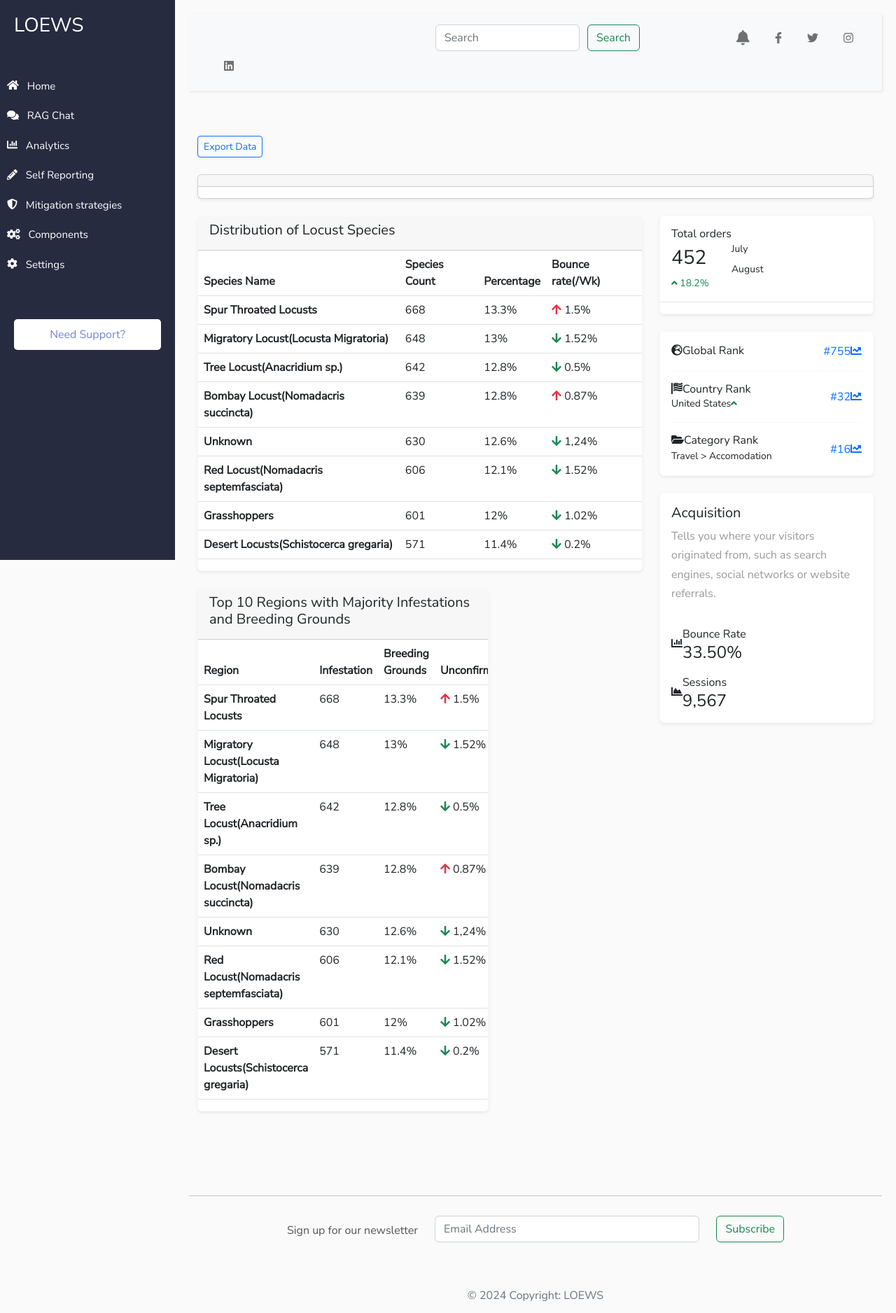
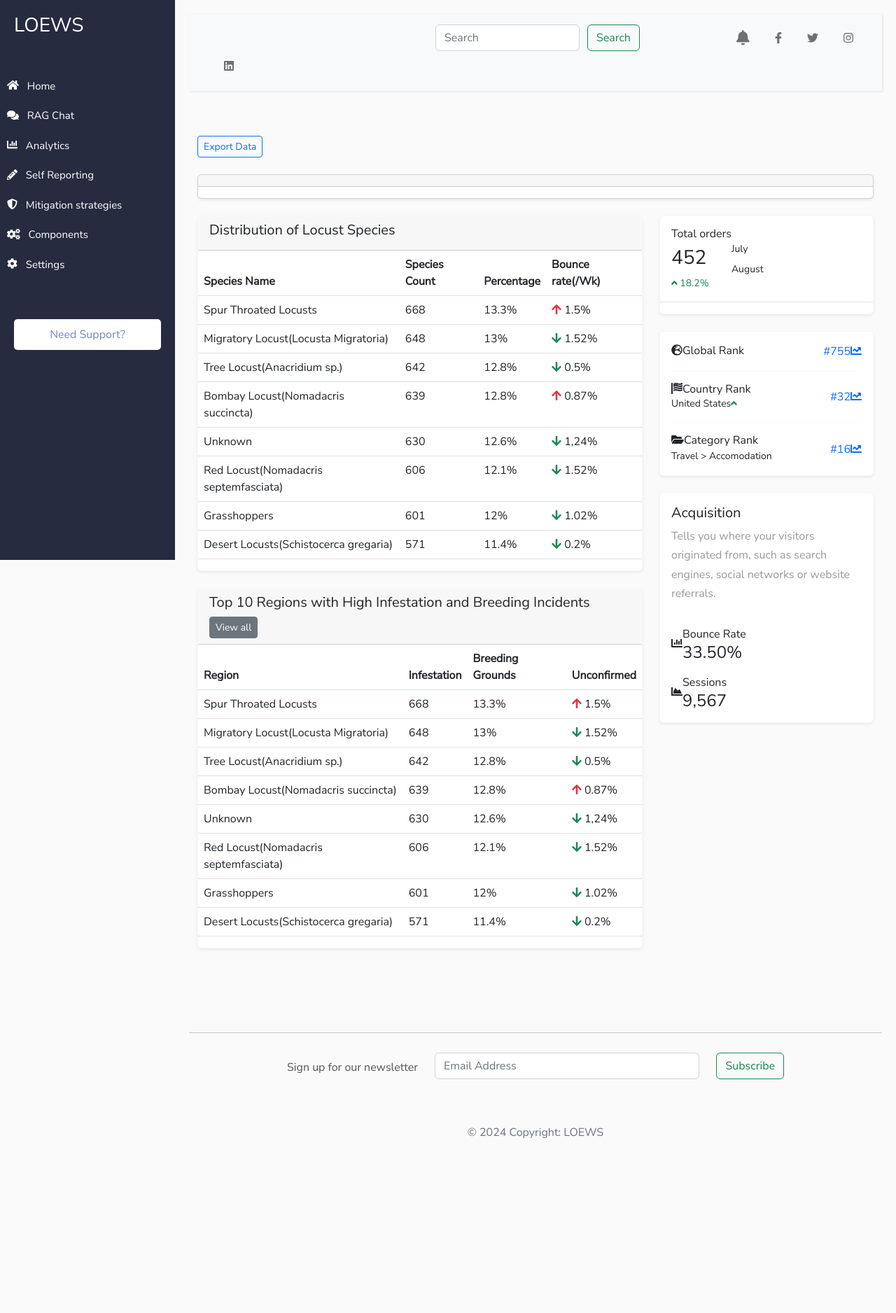
Before and after one commit to john-thuo1/loews, a Django app: template coreapp/templates/coreapp/dashboard.html in a window 1280 px wide. Shown: the top 1876 px of the page at 70% size. After the commit the page ends 1626 px from the top, so only its background shows below. Run offline with Django 5.2, Linux system fonts and the light colour scheme; the template is opened without the code that fills it, so the values that code supplies are empty; some libraries are stand-ins or nearby versions.

Commit message:
Add Table views

```diff
--- a/coreapp/templates/coreapp/dashboard.html
+++ b/coreapp/templates/coreapp/dashboard.html
@@ -26,17 +26,8 @@
         </div>
       </div>
     </div>
+  </div>
 
-
-
-
-
-
-
-
-
-
-  </div>
 
 
 
@@ -50,12 +41,13 @@
           <div class="card-header">
             <div class="row align-items-center">
               <div class="col">
-                <h2 class="h5">Distribution of Locust Species</h2>
+               <h5> Distribution of Locust Species</h5>
+
               </div>
              </div>
           </div>
           <div class="table-responsive">
-            <table class="table align-items-center table-flush">
+            <table class="table align-items-center table-flush table-hover">
               <thead class="thead-light">
                 <tr>
                   <th scope="col">Species Name</th>
@@ -66,7 +58,7 @@
               </thead>
               <tbody>
                 <tr>
-                  <th scope="row">
+                  <th scope="row" style="font-weight: 200;">
                     Spur Throated Locusts
                   </th>
                   <td>
@@ -80,7 +72,7 @@
                   </td>
                 </tr>
                 <tr>
-                  <th scope="row">
+                  <th scope="row" style="font-weight: 200;">
                     Migratory Locust(Locusta Migratoria)
                   </th>
                   <td>
@@ -94,7 +86,7 @@
                   </td>
                 </tr>
                 <tr>
-                  <th scope="row">
+                  <th scope="row" style="font-weight: 200;">
                     Tree Locust(Anacridium sp.)
                   </th>
                   <td>
@@ -108,7 +100,7 @@
                   </td>
                 </tr>
                 <tr>
-                  <th scope="row">
+                  <th scope="row" style="font-weight: 200;">
                     Bombay Locust(Nomadacris succincta)
                   </th>
                   <td>
@@ -122,7 +114,7 @@
                   </td>
                 </tr>
                 <tr>
-                  <th scope="row">
+                  <th scope="row" style="font-weight: 200;">
                     Unknown
                   </th>
                   <td>
@@ -137,7 +129,7 @@
                 </tr>
 
                 <tr>
-                  <th scope="row">
+                  <th scope="row" style="font-weight: 200;">
                     Red Locust(Nomadacris septemfasciata)
                   </th>
                   <td>
@@ -152,7 +144,7 @@
                 </tr>
 
                 <tr>
-                  <th scope="row">
+                  <th scope="row" style="font-weight: 200;">
                     Grasshoppers
                   </th>
                   <td>
@@ -166,7 +158,7 @@
                   </td>
                 </tr>
                 <tr>
-                  <th scope="row">
+                  <th scope="row" style="font-weight: 200;">
                     Desert Locusts(Schistocerca gregaria)
                   </th>
                   <td>
@@ -183,24 +175,30 @@
             </table>
           </div>
         </div>
-      </div>
+    </div>
 
 
 
-    <div class="col-12 col-xl-8 mb-4">
 
-      <div class="row">
-        <div class="col-12 mb-4">
-          <div class="card border-light shadow-sm">
-            <div class="card-header">
-              <div class="row align-items-center">
-                <div class="col">
-                  <h2 class="h5">Top 10 Regions with Majority Infestations and Breeding Grounds</h2>
-                </div>
-               </div>
+<!--Row 3 -->
+<div class="container">
+<div class="row ">
+  <div class="col-12 col-xl-12 mb-4">
+    <div class="row">
+      <div class="col-12 mb-4">
+        <div class="card border-light shadow-sm">
+          <div class="card-header">
+            <div class="row align-items-center">
+              <div class="col-auto">
+                <h5 class="h5">Top 10 Regions with High Infestation and Breeding Incidents</h5>
+              </div>
+              <div class="col text-right">
+                <a href="#" class="btn btn-sm btn-secondary" data-bs-toggle="modal" data-bs-target="#graphModal">View all</a>
+              </div>
             </div>
-            <div class="table-responsive">
-              <table class="table align-items-center table-flush">
+          </div>
+            <div class="table-responsive ">
+              <table class="table align-items-center table-flush table-hover">
                 <thead class="thead-light">
                   <tr>
                     <th scope="col">Region</th>
@@ -211,7 +209,7 @@
                 </thead>
                 <tbody>
                   <tr>
-                    <th scope="row">
+                    <th scope="row" style="font-weight: 200;">
                       Spur Throated Locusts
                     </th>
                     <td>
@@ -225,7 +223,7 @@
                     </td>
                   </tr>
                   <tr>
-                    <th scope="row">
+                    <th scope="row" style="font-weight: 200;">
                       Migratory Locust(Locusta Migratoria)
                     </th>
                     <td>
@@ -239,7 +237,7 @@
                     </td>
                   </tr>
                   <tr>
-                    <th scope="row">
+                    <th scope="row" style="font-weight: 200;">
                       Tree Locust(Anacridium sp.)
                     </th>
                     <td>
@@ -253,7 +251,7 @@
                     </td>
                   </tr>
                   <tr>
-                    <th scope="row">
+                    <th scope="row" style="font-weight: 200;">
                       Bombay Locust(Nomadacris succincta)
                     </th>
                     <td>
@@ -267,7 +265,7 @@
                     </td>
                   </tr>
                   <tr>
-                    <th scope="row">
+                    <th scope="row" style="font-weight: 200;">
                       Unknown
                     </th>
                     <td>
@@ -282,7 +280,7 @@
                   </tr>
 
                   <tr>
-                    <th scope="row">
+                    <th scope="row" style="font-weight: 200;">
                       Red Locust(Nomadacris septemfasciata)
                     </th>
                     <td>
@@ -297,7 +295,7 @@
                   </tr>
 
                   <tr>
-                    <th scope="row">
+                    <th scope="row" style="font-weight: 200;">
                       Grasshoppers
                     </th>
                     <td>
@@ -311,7 +309,7 @@
                     </td>
                   </tr>
                   <tr>
-                    <th scope="row">
+                    <th scope="row" style="font-weight: 200;">
                       Desert Locusts(Schistocerca gregaria)
                     </th>
                     <td>
@@ -329,15 +327,34 @@
             </div>
           </div>
         </div>
+        </div>
+      </div>
+    </div>
+  </div>
+</div>
+</div>
+
+
+<!-- Modal Structure for Top 10 Regions -->
+<div class="modal fade" id="graphModal" tabindex="-1" aria-labelledby="graphModalLabel" aria-hidden="true">
+  <div class="modal-dialog modal-xl">
+    <div class="modal-content">
+      <div class="modal-header">
+        <button type="button" class="btn-close" data-bs-dismiss="modal" aria-label="Close"></button>
+      </div>
+      <div class="modal-body" style="overflow-y: auto;">
+
+        {{ table_html|safe }}
+      </div>
+      <div class="modal-footer">
+        <button type="button" class="btn btn-secondary" data-bs-dismiss="modal">Close</button>
+      </div>
+    </div>
+  </div>
+</div>
 
 
 
-
-      </div>
-    </div>
-
-    </div>
-  </div>
 
 
 
--- a/coreapp/views.py
+++ b/coreapp/views.py
@@ -3,7 +3,7 @@ from django.urls import reverse
 from django.views.generic import CreateView, DeleteView, UpdateView, ListView
 from coreapp.models import Report
 from coreapp.forms import ReportForm
-from coreapp.graph_utils import plot_trend, plot_species
+from coreapp.graph_utils import plot_trend, plot_regions
 import pandas as pd
 
 
@@ -21,9 +21,9 @@ def self_report(request):
 def dashboard(request):
 
     trends_html = plot_trend()
-    distribution_html = plot_species()
+    table_html = plot_regions()
 
-    context = {'trends_html': trends_html, 'distribution_html': distribution_html}
+    context = {'trends_html': trends_html, 'table_html': table_html, }
 
     return render(request, "coreapp/dashboard.html", context)
 
--- a/static/css/main.css
+++ b/static/css/main.css
@@ -164,6 +164,8 @@ a.article:hover {
     transition: all 0.3s;
 }
 
+
+
 /* ---------------------------------------------------
     MEDIAQUERIES
 ----------------------------------------------------- */
```
Also changed, not shown: coreapp/graph_utils.py (+40 -18 lines).
